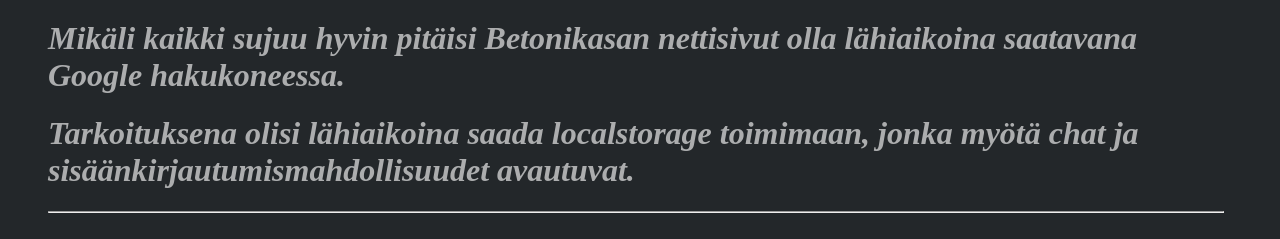
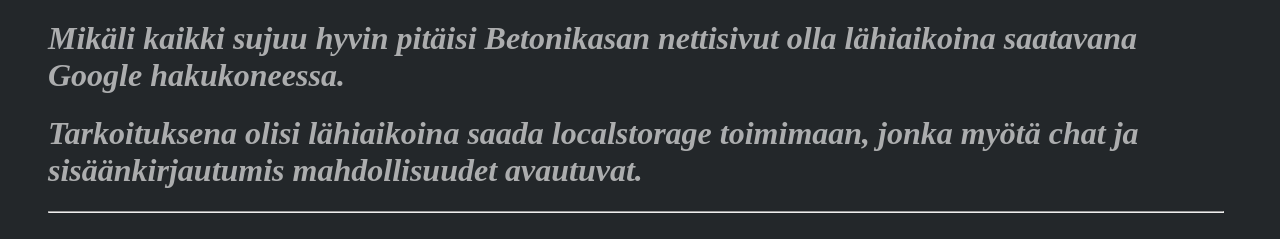
Before and after one commit to Ff6171/Ilmoitukset, a plain HTML site: page index.html in a window 1280 px wide. Shown: the part 1055-1294 px from the top of the page. Drawn offline with Linux system fonts and the light colour scheme.

Commit message:
Update index.html

```diff
--- a/index.html
+++ b/index.html
@@ -30,7 +30,7 @@
         <li class="Lista">Haettu Google hakukoneeseen</li>
         <li class="Lista">Ulkonäköä paranneltu mobiilikäyttäjille</li>
         <h1 class="Teksti">Mikäli kaikki sujuu hyvin pitäisi Betonikasan nettisivut olla lähiaikoina saatavana Google hakukoneessa.</h1>
-        <h1 class="Teksti">Tarkoituksena olisi lähiaikoina saada localstorage toimimaan, jonka myötä chat ja sisäänkirjautumismahdollisuudet avautuvat.</h1>
+        <h1 class="Teksti">Tarkoituksena olisi lähiaikoina saada localstorage toimimaan, jonka myötä chat ja sisäänkirjautumis mahdollisuudet avautuvat.</h1>
         <hr>
         <h1 class="Otsikko">Pieniä uudistuksia</h1>
         <li class="Lista">Logon muuttumis aikaa lyhennetty</li>
```
